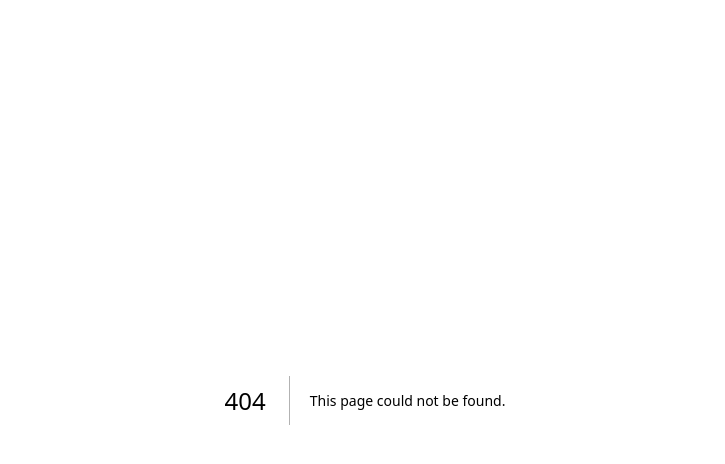
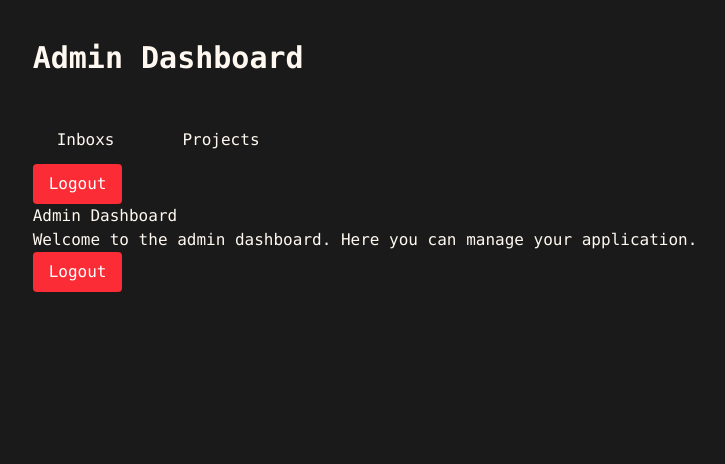
Before and after one commit to Pjizen0143/RSU-Portfolio, a Next.js app in the folder frontend/: page /admin/dashboard in a window 1280 px wide. Before the commit this address had no page. Shown: the top 464 px of the page, without its empty margins (275-1000 px from the left). Built offline with nearby package versions, Linux system fonts and the light colour scheme; sample sign-in values are in the browser's storage.

Commit message:
feat: add dashboard page

```diff
--- /dev/null
+++ b/frontend/app/admin/dashboard/page.tsx
@@ -0,0 +1,13 @@
+import LogoutBtn from "@/components/ui/LogoutBtn";
+
+export default function AdminDashboard() {
+    return (
+        <>
+            <div>
+                <h1>Admin Dashboard</h1>
+                <p>Welcome to the admin dashboard. Here you can manage your application.</p>
+            </div>
+            <LogoutBtn />
+        </>
+    );
+}
```
